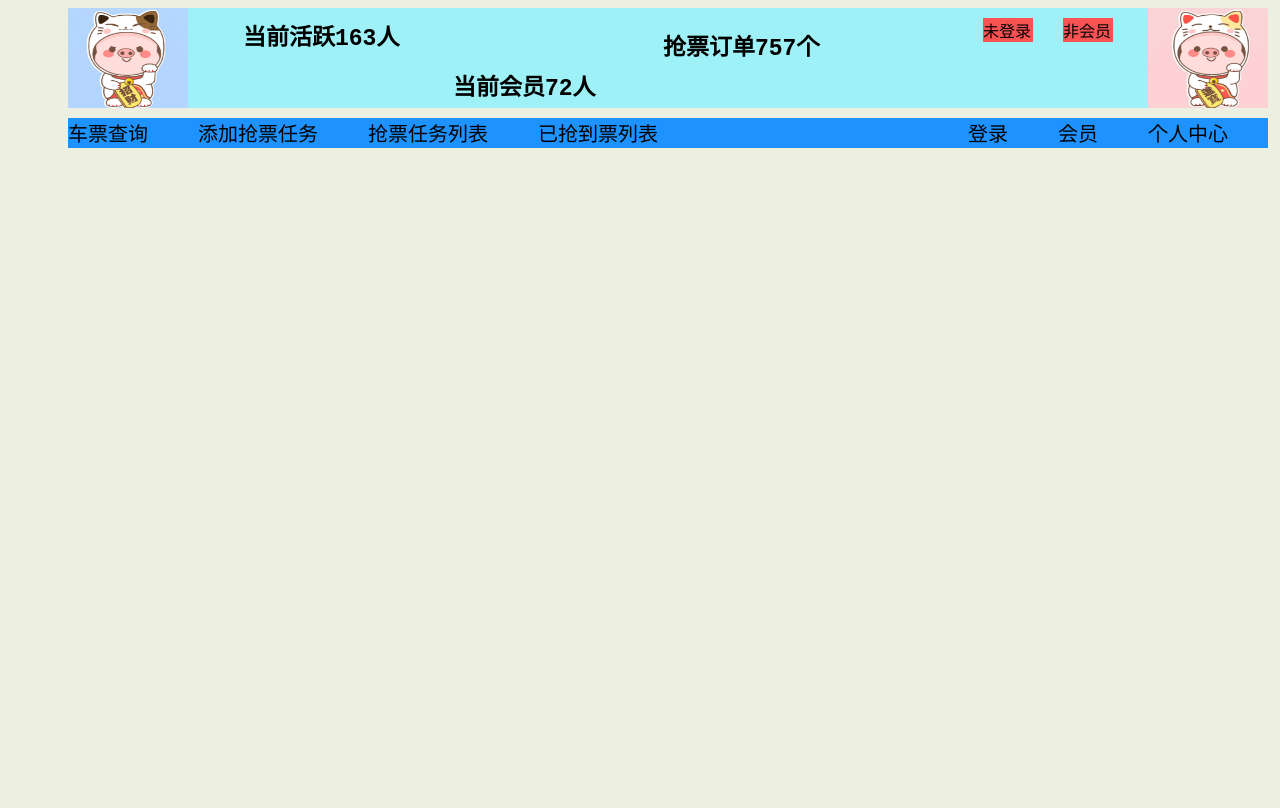
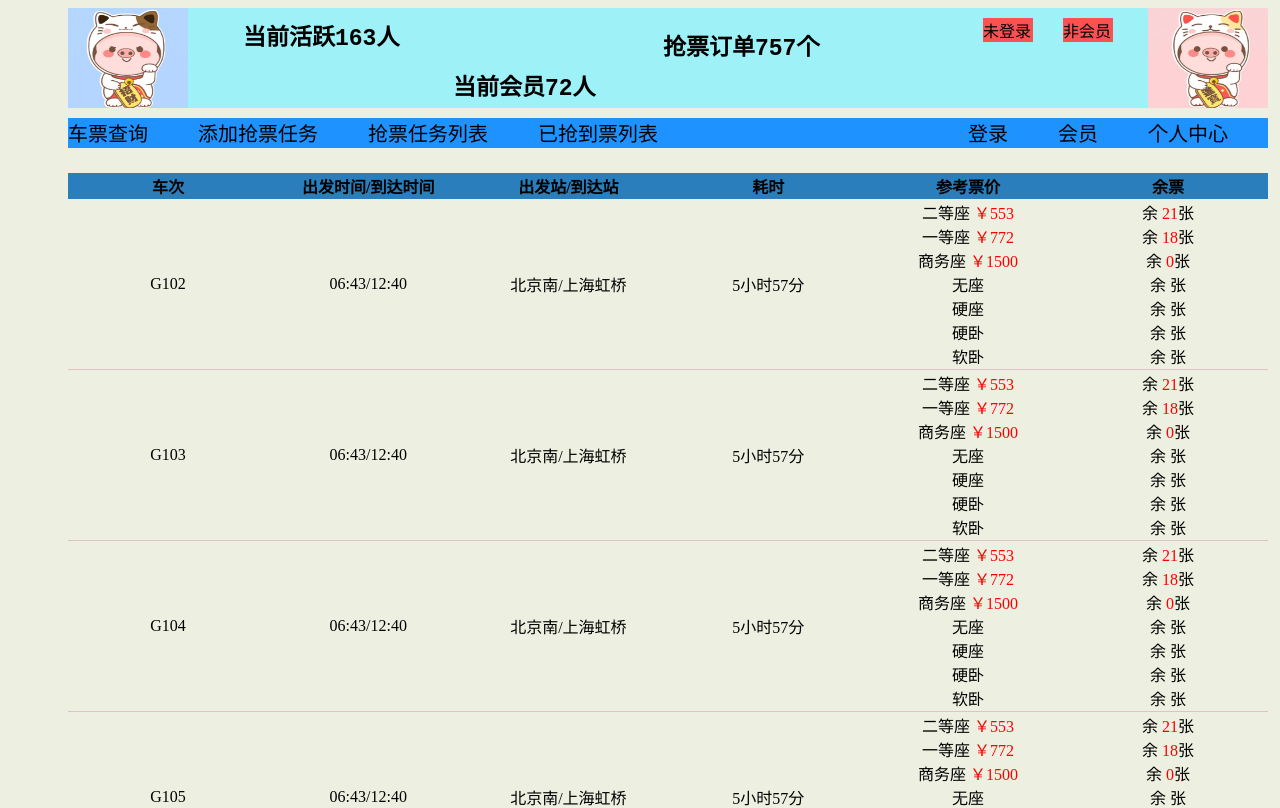
Before and after one commit to diaosichengxuyuan/one-yuan-brush-ticket, a Vue app in the folder com.diaosichengxuyuan.one.yuan.brush.ticket.front.vue/: page /ticketSearchResult in a window 1280 px wide. Shown: the top 808 px of the page. Built offline with nearby package versions, Linux system fonts and the light colour scheme.

Commit message:
使用vue改造前端---车票查询结果

```diff
--- /dev/null
+++ b/com.diaosichengxuyuan.one.yuan.brush.ticket.front.vue/src/components/ticketSearchResult.vue
@@ -0,0 +1,231 @@
+<template>
+  <div id="ticketResultArea" class="ticketResultAreaClass">
+    <table class="ticketResultAreaTable">
+      <thead>
+        <tr>
+          <th class="ticketResultTh">车次</th>
+          <th class="ticketResultTh">出发时间/到达时间</th>
+          <th class="ticketResultTh">出发站/到达站</th>
+          <th class="ticketResultTh">耗时</th>
+          <th class="ticketResultTh">参考票价</th>
+          <th class="ticketResultTh">余票</th>
+        </tr>
+      </thead>
+      <tbody>
+        <tr v-for="ticket in ticketList">
+          <td class="ticketResultTd">{{ticket.trains}}</td>
+          <td class="ticketResultTd">{{ticket.startTime}}/{{ticket.endTime}}</td>
+          <td class="ticketResultTd">{{ticket.startStation}}/{{ticket.endStation}}</td>
+          <td class="ticketResultTd">{{ticket.costTime}}</td>
+          <td class="ticketResultTd">
+            二等座
+            <a class="ticketResultReminder">{{ticket.secondSeatPrice}}</a>
+            <br>一等座
+            <a class="ticketResultReminder">{{ticket.firstSeatPrice}}</a>
+            <br>商务座
+            <a class="ticketResultReminder">{{ticket.businessSeatPrice}}</a>
+            <br>无座
+            <a class="ticketResultReminder">{{ticket.noSeatPrice}}</a>
+            <br>硬座
+            <a class="ticketResultReminder">{{ticket.hardSeatPrice}}</a>
+            <br>硬卧
+            <a class="ticketResultReminder">{{ticket.hardSleeperSeatPrice}}</a>
+            <br>软卧
+            <a class="ticketResultReminder">{{ticket.softSleeperSeatPrice}}</a>
+            <br>
+          </td>
+          <td class="ticketResultTd">
+            余
+            <a class="ticketResultReminder">{{ticket.secondeSeatRemain}}</a>张
+            <br>余
+            <a class="ticketResultReminder">{{ticket.firstSeatRemain}}</a>张
+            <br>余
+            <a class="ticketResultReminder">{{ticket.businessSeatRemain}}</a>张
+            <br>余
+            <a class="ticketResultReminder">{{ticket.noSeatRemain}}</a>张
+            <br>余
+            <a class="ticketResultReminder">{{ticket.hardSeatRemain}}</a>张
+            <br>余
+            <a class="ticketResultReminder">{{ticket.hardSleeperSeatRemain}}</a>张
+            <br>余
+            <a class="ticketResultReminder">{{ticket.softSleeperSeatRemain}}</a>张
+            <br>
+          </td>
+        </tr>
+      </tbody>
+    </table>
+  </div>
+</template>
+
+<script>
+export default {
+  name: "TicketSearchResult",
+  data() {
+    return {
+      ticketList: [
+        {
+          trains: "G102",
+          startTime: "06:43",
+          endTime: "12:40",
+          startStation: "北京南",
+          endStation: "上海虹桥",
+          costTime: "5小时57分",
+          secondSeatPrice: "￥553",
+          secondeSeatRemain: "21",
+          firstSeatPrice: "￥772",
+          firstSeatRemain: "18",
+          businessSeatPrice: "￥1500",
+          businessSeatRemain: "0",
+          noSeatPrice: "",
+          noSeatRemain: "",
+          hardSeatPrice: "",
+          hardSeatRemain: "",
+          hardSleeperSeatPrice: "",
+          hardSleeperSeatRemain: "",
+          softSleeperSeatPrice: "",
+          softSleeperSeatRemain: ""
+        },
+        {
+          trains: "G103",
+          startTime: "06:43",
+          endTime: "12:40",
+          startStation: "北京南",
+          endStation: "上海虹桥",
+          costTime: "5小时57分",
+          secondSeatPrice: "￥553",
+          secondeSeatRemain: "21",
+          firstSeatPrice: "￥772",
+          firstSeatRemain: "18",
+          businessSeatPrice: "￥1500",
+          businessSeatRemain: "0",
+          noSeatPrice: "",
+          noSeatRemain: "",
+          hardSeatPrice: "",
+          hardSeatRemain: "",
+          hardSleeperSeatPrice: "",
+          hardSleeperSeatRemain: "",
+          softSleeperSeatPrice: "",
+          softSleeperSeatRemain: ""
+        },
+        {
+          trains: "G104",
+          startTime: "06:43",
+          endTime: "12:40",
+          startStation: "北京南",
+          endStation: "上海虹桥",
+          costTime: "5小时57分",
+          secondSeatPrice: "￥553",
+          secondeSeatRemain: "21",
+          firstSeatPrice: "￥772",
+          firstSeatRemain: "18",
+          businessSeatPrice: "￥1500",
+          businessSeatRemain: "0",
+          noSeatPrice: "",
+          noSeatRemain: "",
+          hardSeatPrice: "",
+          hardSeatRemain: "",
+          hardSleeperSeatPrice: "",
+          hardSleeperSeatRemain: "",
+          softSleeperSeatPrice: "",
+          softSleeperSeatRemain: ""
+        },
+        {
+          trains: "G105",
+          startTime: "06:43",
+          endTime: "12:40",
+          startStation: "北京南",
+          endStation: "上海虹桥",
+          costTime: "5小时57分",
+          secondSeatPrice: "￥553",
+          secondeSeatRemain: "21",
+          firstSeatPrice: "￥772",
+          firstSeatRemain: "18",
+          businessSeatPrice: "￥1500",
+          businessSeatRemain: "0",
+          noSeatPrice: "",
+          noSeatRemain: "",
+          hardSeatPrice: "",
+          hardSeatRemain: "",
+          hardSleeperSeatPrice: "",
+          hardSleeperSeatRemain: "",
+          softSleeperSeatPrice: "",
+          softSleeperSeatRemain: ""
+        },
+        {
+          trains: "G106",
+          startTime: "06:43",
+          endTime: "12:40",
+          startStation: "北京南",
+          endStation: "上海虹桥",
+          costTime: "5小时57分",
+          secondSeatPrice: "￥553",
+          secondeSeatRemain: "21",
+          firstSeatPrice: "￥772",
+          firstSeatRemain: "18",
+          businessSeatPrice: "￥1500",
+          businessSeatRemain: "0",
+          noSeatPrice: "",
+          noSeatRemain: "",
+          hardSeatPrice: "",
+          hardSeatRemain: "",
+          hardSleeperSeatPrice: "",
+          hardSleeperSeatRemain: "",
+          softSleeperSeatPrice: "",
+          softSleeperSeatRemain: ""
+        },
+        {
+          trains: "G107",
+          startTime: "06:43",
+          endTime: "12:40",
+          startStation: "北京南",
+          endStation: "上海虹桥",
+          costTime: "5小时57分",
+          secondSeatPrice: "￥553",
+          secondeSeatRemain: "21",
+          firstSeatPrice: "￥772",
+          firstSeatRemain: "18",
+          businessSeatPrice: "￥1500",
+          businessSeatRemain: "0",
+          noSeatPrice: "",
+          noSeatRemain: "",
+          hardSeatPrice: "",
+          hardSeatRemain: "",
+          hardSleeperSeatPrice: "",
+          hardSleeperSeatRemain: "",
+          softSleeperSeatPrice: "",
+          softSleeperSeatRemain: ""
+        }
+      ]
+    };
+  }
+};
+</script>
+
+<style scoped>
+.ticketResultAreaClass {
+  float: left;
+  width: 1200px;
+  margin-left: 30px;
+  margin-top: 20px;
+}
+
+.ticketResultAreaTable {
+  border-collapse: collapse;
+}
+
+.ticketResultTh {
+  width: 200px;
+  text-align: center;
+  background-color: #297ebb;
+}
+
+.ticketResultTd {
+  width: 200px;
+  text-align: center;
+  border-bottom: 1px solid rgb(224, 194, 199);
+}
+
+.ticketResultReminder {
+  color: red;
+}
+</style>
--- a/com.diaosichengxuyuan.one.yuan.brush.ticket.front.vue/src/router/index.js
+++ b/com.diaosichengxuyuan.one.yuan.brush.ticket.front.vue/src/router/index.js
@@ -2,6 +2,7 @@ import Vue from 'vue'
 import Router from 'vue-router'
 import HomePage from '@/components/homePage'
 import TicketSearch from '@/components/ticketSearch'
+import TicketSearchResult from '@/components/ticketSearchResult'
 
 Vue.use(Router)
 
@@ -22,6 +23,11 @@ export default new Router({
       path: '/ticketSearch',
       name: 'TicketSearch',
       component: TicketSearch
+    },
+    {
+      path: '/ticketSearchResult',
+      name: 'TicketSearchResult',
+      component: TicketSearchResult
     }
   ]
 })
```
